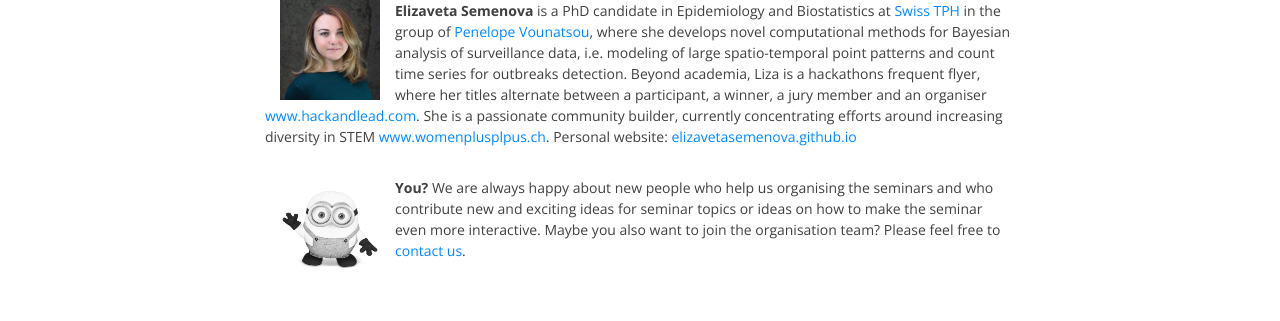
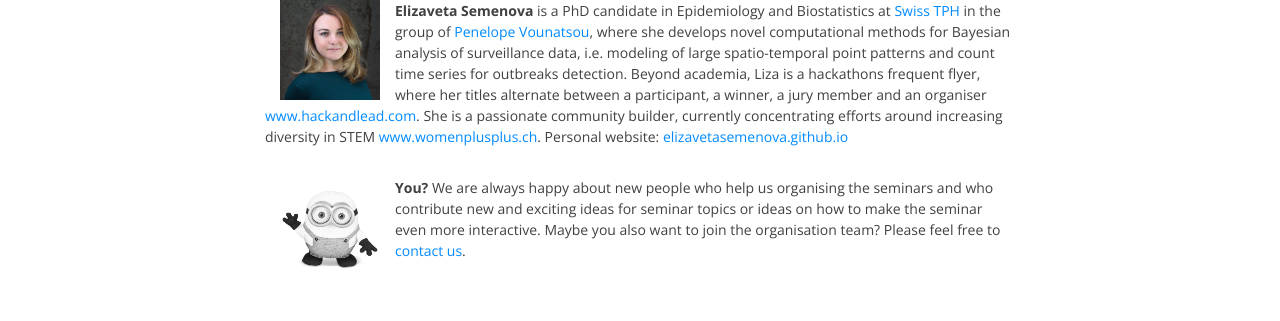
Before and after one commit to BaselComputationalCommunityInResearch/BaselComputationalCommunityInResearch.github.io, a Jekyll site: the page built from organisers/people.md, in a window 1280 px wide and 1309 px high. Shown: the part 734-1055 px from the top of the window. Built offline with Jekyll 4.4.1, drawn with Linux system fonts in a browser that asks for light colours.

Commit message:
typo fixed in people.md

```diff
--- a/organisers/people.md
+++ b/organisers/people.md
@@ -21,7 +21,7 @@ The organisation team consists of researchers working at different academic and
 
 
 
-<img src="/img/liza.jpeg" alt="Drawing" style="width: 100px;" hspace="15px" align="left"/> **Elizaveta Semenova** is a PhD candidate in Epidemiology and  Biostatistics at [Swiss TPH][link TPH] in the group of [Penelope Vounatsou][link Bayesian group], where she develops novel computational methods for Bayesian analysis of surveillance data, i.e. modeling of large spatio-temporal point patterns and count time series for outbreaks detection. Beyond academia, Liza is a hackathons frequent flyer, where her titles alternate between a participant, a winner, a jury member and an organiser [www.hackandlead.com][link HackNLead]. She is a passionate community builder, currently concentrating efforts around increasing diversity in STEM [www.womenplusplpus.ch][link wpp]. Personal website: [elizavetasemenova.github.io][link liza]
+<img src="/img/liza.jpeg" alt="Drawing" style="width: 100px;" hspace="15px" align="left"/> **Elizaveta Semenova** is a PhD candidate in Epidemiology and  Biostatistics at [Swiss TPH][link TPH] in the group of [Penelope Vounatsou][link Bayesian group], where she develops novel computational methods for Bayesian analysis of surveillance data, i.e. modeling of large spatio-temporal point patterns and count time series for outbreaks detection. Beyond academia, Liza is a hackathons frequent flyer, where her titles alternate between a participant, a winner, a jury member and an organiser [www.hackandlead.com][link HackNLead]. She is a passionate community builder, currently concentrating efforts around increasing diversity in STEM [www.womenplusplus.ch][link wpp]. Personal website: [elizavetasemenova.github.io][link liza]
 
 
 <img src="/img/minion.jpg" alt="Drawing" style="width: 100px;" hspace="15px" align="left"/> **You?** We are always happy about new people who help us organising the seminars and who contribute new and exciting ideas for seminar topics or ideas on how to make the seminar even more interactive. Maybe you also want to join the organisation team? Please feel free to [contact us][link contact].
```
